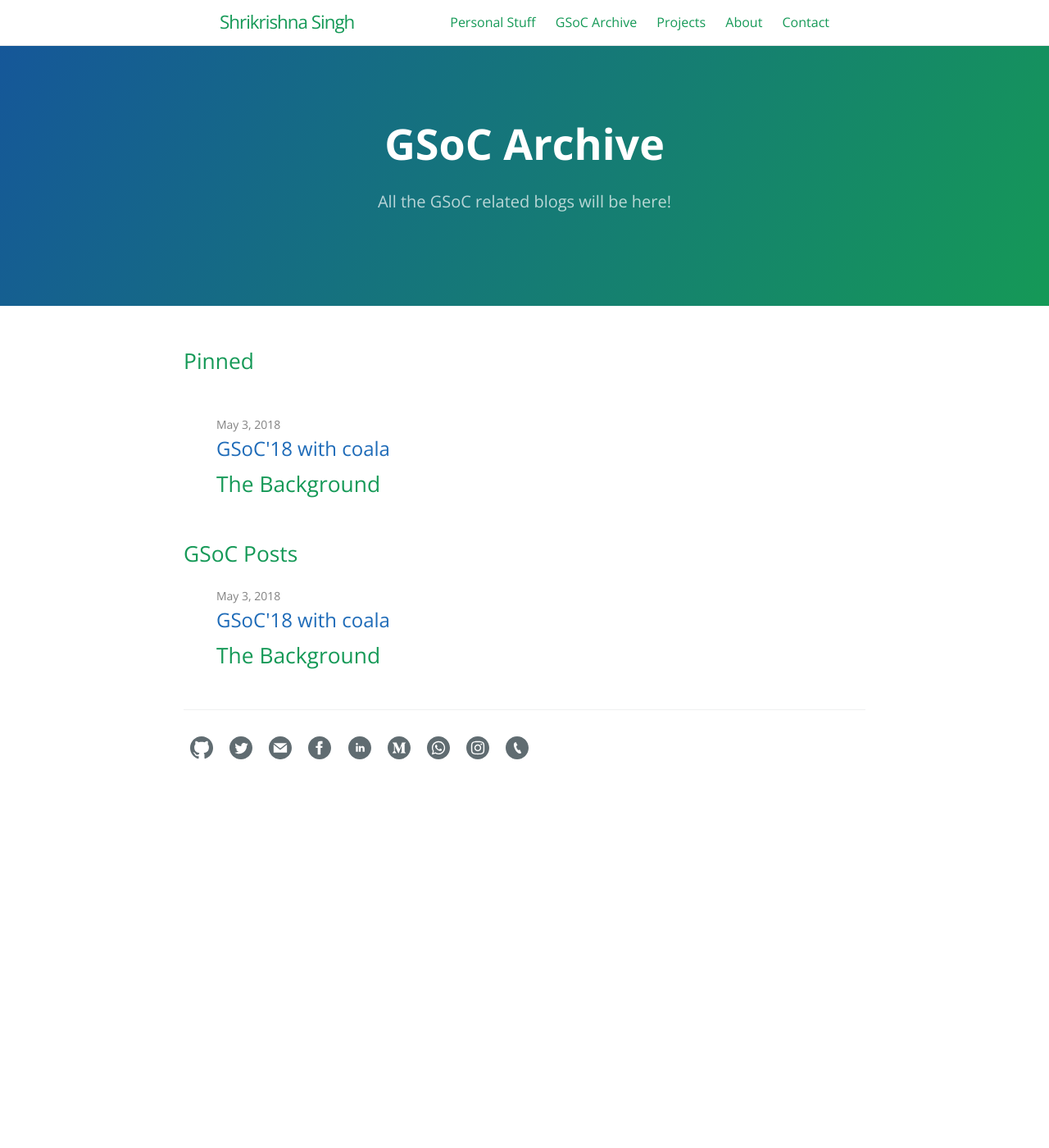
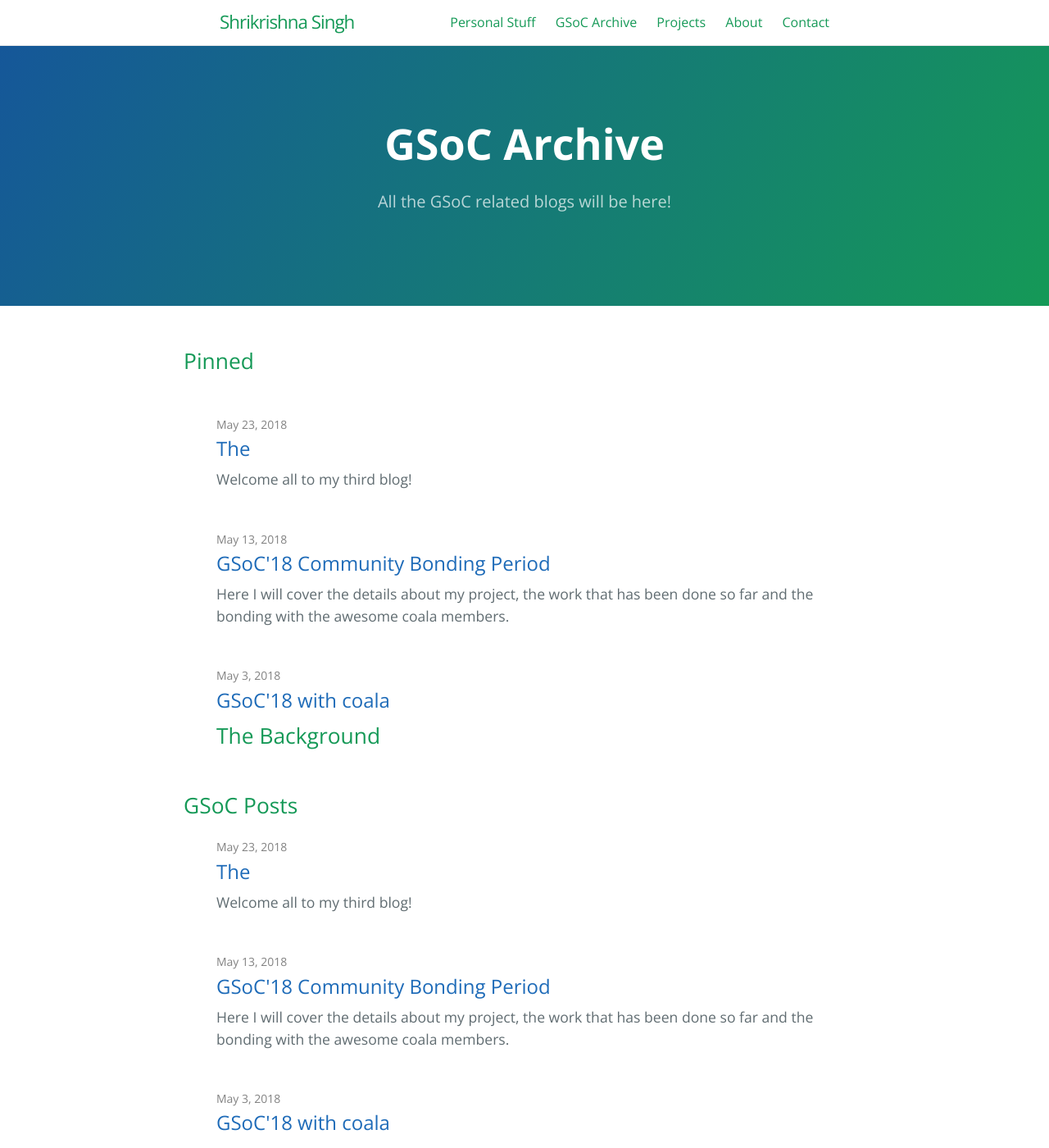
Before and after one commit to sks444/sks444.github.io, a Jekyll site: the page built from gsoc_archive.md, in a window 1280 px wide and 1400 px high. Shown: the whole window at 82% size. Built offline with Jekyll 4.4.1, drawn with Linux system fonts in a browser that asks for light colours; some of the changed lines change nothing that is shown.

Commit message:
Add Community Bonding Blog

````diff
--- /dev/null
+++ b/_posts/2018-05-13-GSoC'18-community-bonding-period.md
@@ -0,0 +1,61 @@
+---
+layout: post
+title: "GSoC'18 Community Bonding Period"
+tagline: "The Project, The work, The Bonding"
+categories: gsoc pinned
+image: /thumbnail-mobile.png
+author: "Shrikrishna Singh"
+meta: "Springfield"
+---
+
+Here I will cover the details about my project, the work that has been done so far and the bonding with the awesome coala members.
+
+## The Project
+
+### Abstract
+
+As coala tries to be welcoming organization for newcomers, giving them clear pathways and as much direct assistance as possible.
+However, it is already known that newcomers face many barriers while attempting to contribute to the open source community for the first time. Some barriers they face include orientation issues that can potentially demotivate newcomers from making their first contribution.
+On the other hand, gamification is widely used to engage and motivate people to accomplish the task and improve their performance.Therefore, the goal of this project is to use gamification to orient and motivate newcomers to overcome onboarding barriers to contribute and engage with coala and its community.
+
+### The Detail idea
+
+The goal of this project is to make use of metrics and gamification to motivate and support newcomers to overcome the orientation barriers to contribute to the community.
+To achieve this goal I have selected three game design elements to help newcomers: Levels, Points, and Badges. For each of these elements, we will have a set of rules to describe the operation of the gamified environment. i.e.:
+
+- **Levels** group different tasks, enabling users to unlock specific and contextualize set of actions. Levels will be applied to make newcomers focus on a given step before moving ahead on the contribution process. E.g.: We will divide our newcomer process into three levels and each level will contain three tasks:
+  - Level-I
+    - Joining our gitter channel and the community
+    - Running CI tools to your fork
+    - Running coala-ci on a popular github repo
+  - Level-II
+    - Getting assigned to a difficulty/newcomer issue
+    - Creating and merging a PR for that issue
+    - Reviewing at least one difficulty/newcomer issue
+  - Level-III
+    - Getting assigned to a difficulty/low issue
+    - Creating and merging a PR for that issue
+    - Reviewing at least one difficulty/low issue
+
+
+- **Points** will be the most applied element out of three game design elements. Acquiring points means that the actions performed by the users are in accordance with what was expected. Points can be earned by means of performing actions to the different tasks under levels. E.g.: If a user wants to go to next level he will have to collect a certain number of points from doing the tasks under levels. But in case of Level-II and Level-III if a user is not able to acquire the required number of points after performing all the tasks, he will have to review more PRs to collect the required points.
+
+- **Badges** enable newcomers to follow their performance and compare to other newcomers. After completing the level three successfully the newcomer will be a developer. And he will be awarded a badge based on their performance in each level and the total number of points.
+
+> Sounds cool, right? What you just read above is same as what I had in my GSoC proposal.
+> But, it got hundreds time better when I started writing my cEP. I will explain what a cEP is and what are the discussions I had with my mentors that make this idea better, in my next blog. Keep reading!:)
+
+## The Bonding
+
+As I had done most of my work with the [communtiy repository](https://github.com/coala/community). I still needed to get some more familiarity with our core repo's codebase. So, John assigned me some issues to solve in the coala and coala-bears.
+
+The first [issue](https://github.com/coala/coala-bears/issues/2330) was about changing GitCommitBear to use [git-url-parse](https://github.com/retr0h/git-url-parse) for parsing the remotes. But git-url-parse had some upstream bugs to fix, which I managed to solve with the help of John and then I had some discussions with
+[virresh](https://github.com/virresh) on my PR as he has been doing work in that field and managed to get it merged.
+
+The second [issue](https://github.com/coala/coala/issues/5107) was about adding support for writing ignore comment in jinja2. The issue has the difficulty level low but it took me some time to understand the codebase. And with the help of John and [Kriti](https://github.com/kriti21) I managed to get my second PR merged.
+
+The third [issue](https://github.com/coala/coala/issues/4289) is a bug and requires a good understanding of the coala codebase. It took me three days to understand the codebase but still, I am not able to point the source of that bug. My search is in progress, hope to get it solve soon.
+
+Other than solving issues and reading the codebase I also did some more research on my project and created a [PR](https://github.com/coala/cEPs/pull/131) for the cEPs(cEPs means coala Enhancement Proposals you can read more about it [here](https://github.com/coala/cEPs/blob/master/cEP-0000.md)). I also started reading other cEPs which helped to understand all the projects that will be done as a Part of GSoC under coala. I also contacted with other GSoC applicant [Ishan](https://github.com/ishanSrt), [Palash](https://github.com/palash25), [Vaibhav](https://github.com/RaiVaibhav), [Boxuan](https://github.com/li-boxuan) and [Nitanshu](https://github.com/nvzard) and get to know more about the projects they are doing. We have total of [19 projects](https://summerofcode.withgoogle.com/organizations/6207722836459520/?sp-page=2) that will be done this summer, this will be a great improvement for coala.
+
+> Thank You for reading :)
--- /dev/null
+++ b/_posts/2018-05-23-GSoC'18-Implemention-part-1.md
@@ -0,0 +1,86 @@
+---
+layout: post
+title: "The"
+tagline: "The Planning"
+categories: gsoc pinned
+image: /thumbnail-mobile.png
+author: "Shrikrishna Singh"
+meta: "Springfield"
+---
+
+Welcome all to my third blog!
+
+This one aims to describe the implentation of the idea about
+the gamification system we had discussed [here](https://sks444.github.io/gsoc/pinned/2018/05/13/GSoC'18-community-bonding-period.html)
+
+## Getting the Newcomers at coala
+
+The gamification system will be deactivated when a newcomer
+at coala becomes developer.
+
+So, it's all about the newcomers' list which we can get
+from [this function](https://gist.github.com/sks444/ee1e6b8964f54e05b78c2514b2ac1405).
+
+## Collecting the data
+
+To move further and build this system we are gonna need to
+have the record of each of the activity a newcomer do on
+our community platforms. I.e.: Gitter, GitHub and GitLab.
+
+### Gitter Data
+
+The algorithms to filter out newcomers' messages from each
+of our rooms will be implemented on our webservices.
+
+And then the analysis of those messages will be done
+in the community repo.
+
+For the analysis we will have a tool which can categorize
+b/w questions asked and answered given by the newcomers
+to our rooms.
+
+For filtering out the `Questions` we will match the patterns
+like `How`, `Why`, `When`,`?`..etc. And for filtering out
+the `Answers` we will remove the words like, `Welcome`,
+`Thank You`..etc, we can also define a rule to check the length
+of the answers, as a anwser should be long and explantory.
+
+And then these questions and answers will be implemented
+into two Django models, `Questions` and `Answers` with the
+fields: `message_id`, `text`, `sent_at` and `sent_by`.
+
+Number of questions asked and answers given by newcomers, b/w getting assigned to a issue and merge of a pr for the same will be shown on the user dashboard which help maintainer decide which newcomer is noisy through the process and not promote them to developer and they have learned to learn things by themselves.
+
+### GitHub and GitLab Data
+
+For collecting the data from GitHub and GitLab we will use an
+awesome tool([IGitt](https://gitlab.com/gitmate/open-source/IGitt/)) build by our own community.:)
+
+Like Gitter initial algorithms, we will implement `IGitt` into
+our webservices to filter out only the useful data. I.e.:
+`Issues opened by newcomers`, `Issues assigned to the newcomers`,
+`Pull requests merged by newcomers`.
+
+And then we will have a issue model in our community repo something like this:
+
+```python
+class Issue(models.Model):
+	opened_by = models.ForeignKey(Newcomer)
+	opened_at = models.DateTimeField()
+	assigned_to = models.ForeignKey(Newcomer)
+	labels = models.ManyToManyField(Label)
+	reactions = models.ManyToManyField(Reactions)
+```
+
+And a pull request model would be something like this:
+
+```python
+class PullRequest(models.Model):
+	crated_by = models.ForeignKey(Newcomer)
+	crated_at = models.DateTimeField()
+	gitmate_errors = models.IntegerField()
+	status = models.CharField(max_length=100)
+	labels = models.ManyToManyField(Label)
+	closing_issue = models.OneToOneField(Issue)
+```
+###
--- a/_posts/2018-05-3-GSoC'18-with-coala.md
+++ b/_posts/2018-05-3-GSoC'18-with-coala.md
@@ -1,7 +1,7 @@
 ---
 layout: post
 title: "GSoC'18 with coala"
-tagline: "Preparation, Selection and The Project Details"
+tagline: "Decision, Preparation and Selection"
 categories: gsoc pinned
 image: /thumbnail-mobile.png
 author: "Shrikrishna Singh"
@@ -51,130 +51,6 @@ As I was browsing through coala's [projects](http://projects.coala.io/) list, I
 
 So, I did some more research for a month and discussions with John and managed to submit a proposal before Students applications deadline.
 
-### The Abstract
-
-As coala tries to be a welcoming organization for newcomers, it gives them
-clear pathways and as much direct assistance as possible. However, it is
-already known that newcomers face many barriers while attempting to contribute
-to the open source community for the first time. Some barriers they face include
-orientation issues that can potentially demotivate newcomers from placing
-their first contribution. On the other hand, gamification is widely used to
-engage and motivate people to accomplish tasks and improve their performance.
-Therefore, the goal of this project is to use gamification to orient and
-motivate newcomers to overcome onboarding barriers to contribute and engage
-with coala and its community.
-
-For the implementation of this process, we will incorporate a gamification
-system which will allow us to track newcomer's progress and assign some
-points to each of the activity they do. We will also have different levels
-and give them badges on the basis of points earned and performed activities
-by the newcomers.
-
-So, every newcomer at coala will have to complete the processes involved in
-the gamification system in order to become a developer at coala or to get the
-**coala Developer** badge.
-
-### The Detailed idea
-
-There will be three game design elements to help newcomers: Points, Levels
-and Badges. For each of these elements, we will have a set of rules to
-describe the operation of the gamified environment. i.e.:
-
-### Points and Rules
-
-Let’s start by defining some rules for earning points. Points are a
-simple tool to reward behavior, and they provide an excellent base upon which to
-build a gamified design. The first step is to define the activities that we want
-newcomers to take. i.e.:
-
-- Created Issues by a Newcomer
-- Created Pull Requests by a Newcomer
-- Number of Gitmate errors on the PR
-- CI status of the PR
-- Number of reviews done by a Newcomer
-- Number of comments in one review by a Newcomer
-- Comments on the Issues by a Newcomer
-- Activities on Gitter channels
-- Introduce `.coafile` in other projects
-
-Then we will assign some points to each of the activity a newcomer perform.
-E.g.: If a user is creating a difficulty/newcomer issue he will be awarded
-with `10` points, similarly, the value of the points will be increased
-according to the difficulty level of the issue.
-
-### Levels
-
-To increase a player’s competitive instinct, we can implement a series of
-levels that confer rank as newcomers become more active. A good and
-straightforward way to award levels in a new gamified design is to base them
-on point thresholds. As players earn points, they move up an incremental
-series of levels. To infuse the level with meaning i.e.: a ranking within the
-system, the levels should be named in a way that indicates status.
-
-- Level-I:
-  - Name: Beginner
-  - Points_required = 50
-- Level-II:
-  - Name: Intermideate
-  - Points_required = 150
-- Level-III:
-  - Name: High
-  - Points_required = 300
-
-More complex designs, such as awarding levels based on consecutive activities
-are also possible. E.g.:
-
-- Level-I:
-  - Joining our Gitter channel and the community
-  - Running CI tools on your fork
-  - Running coala-ci on a popular GitHub repo
-- Level-II:
-  - Getting assigned to a difficulty/newcomer issue
-  - Creating and merging PR for that issue
-  - Reviewing at least one difficulty/newcomer issue
-- Level-III:
-  - Getting assigned to a difficulty/low issue
-  - Creating and merging a PR for that issue
-  - Reviewing at least one difficulty/low issue
-
-But that would be hard to implement and out of the scope of this project
-as we can't automatically prevent newcomers from performing the activities
-which comes under upcoming levels.
-
-### Badges
-
-Another way of explicitly nudging a newcomer to action is to award badges for
-completing tasks. Badges enable newcomers to follow their performance and compare
-to other newcomers.
-Badges will be awarded after performing certain activities by the newcomers:
-
-- Badge-I:
-  - Name: The bug finder
-  - Details: The one who find bugs in the existing codebase
-  - Activities: Created at least 2 or more issues which has a label bug
-- Badge-II:
-  - Name: The reviewer
-  - Details: The one who review others pull requests
-  - Activities: Reviewed at least 4 or more PRs
-- Badge-III:
-  - Name: The coder
-  - Details: The one who code
-  - Activity: Merged at least 3 or more PRs
-- Badge-IV:
-  - Name: The coala Developer
-  - Details: The ones who are in the coala developers team
-  - Activities:
-    - Introduce `.coafile` in other projects
-    - Merge a difficulty/newcomer Pull Request
-    - Review at least a difficulty/newcomer Pull Request
-    - Merge a difficulty/low Pull Request
-    - Review at least a difficulty/low or higher Pull Request
-
-So, for becoming a developer at coala, a newcomer must complete all the
-activities mentioned in the `coala Developer` badge. But in case a newcomer
-is not able to become a developer for some resaon, he/she can get other
-badges based on their activities. We can also introduce more badges in future.
-
 ## The Result
 
 Waiting is the hardest thing to do in life, and when you wait for the one and only result which could take you and your career on a better path it becomes harder.
````
